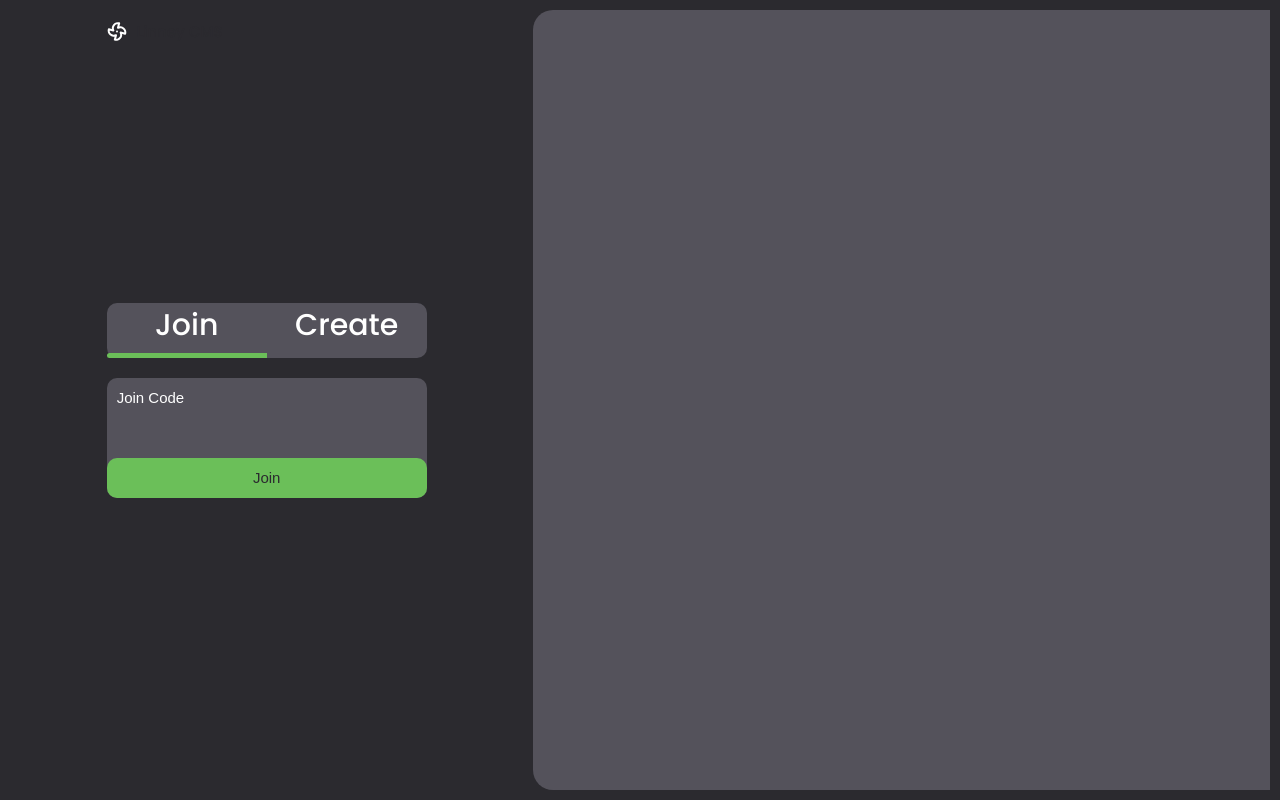
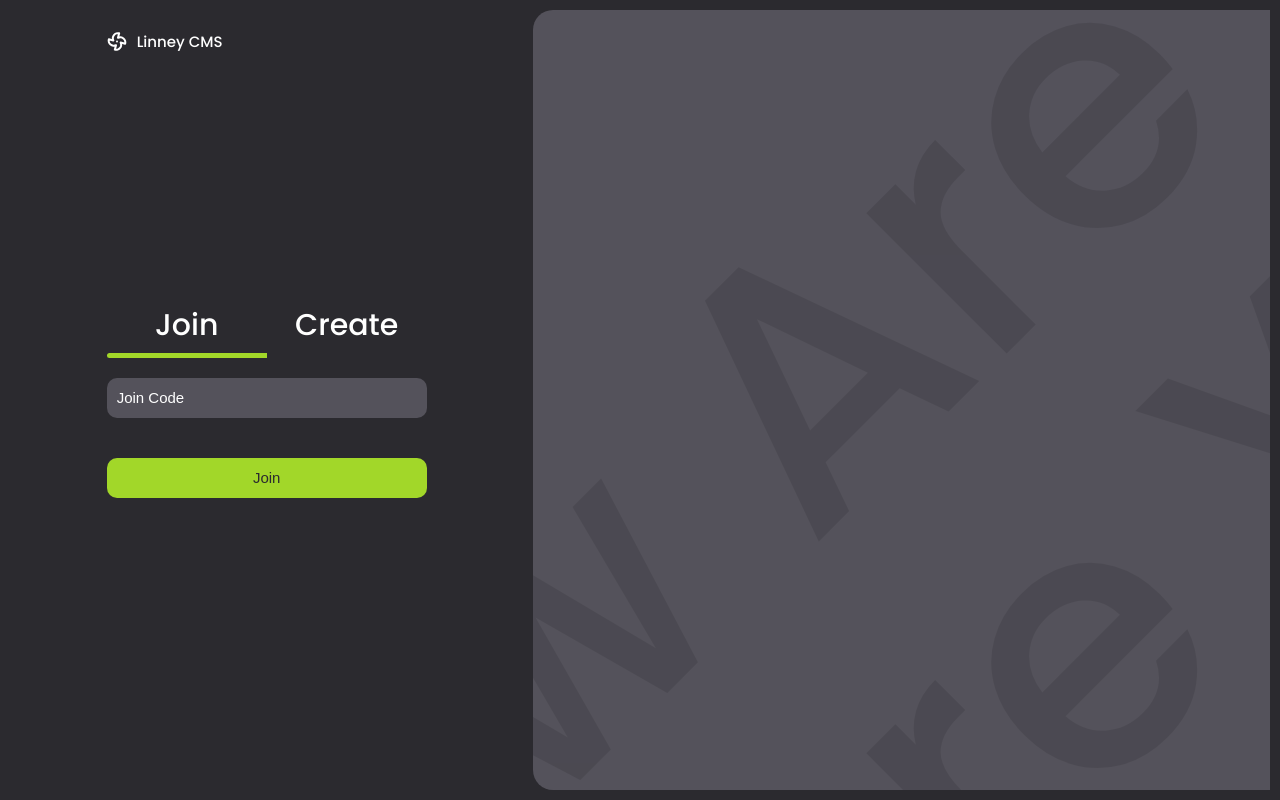
Before and after one commit to 1imo/Linney-Hardware-Checkout, a Next.js app in the folder next-app/: page /onboarding in a window 1280 px wide. Both pictures are taken after a click on the button "Register". Built offline with nearby package versions, Linux system fonts and the light colour scheme; no server answers.

Commit message:
Dashboard redesigned

```diff
--- a/next-app/app/auth/auth.module.css
+++ b/next-app/app/auth/auth.module.css
@@ -3,7 +3,7 @@
     align-items: center;
     justify-content: space-between;
     box-sizing: border-box;
-    padding: 20px max(20px, calc(100vw/12));
+    padding: 30px max(20px, calc(100vw/12));
     color: #2B2A2F;
     font-size: 15px;
     z-index: 10;
@@ -155,7 +155,7 @@ justify-content: center;
     color: #fff;
     width: 100%;
     color: #2B2A2F;
-    background-color: #54525B;
+
 }
 
 .contentMob {
@@ -177,6 +177,7 @@ justify-content: center;
     display: flex;
     align-items: center;
     justify-content: center;
+    background: #54525B;
 }
 
 .switcher {
@@ -206,3 +207,7 @@ justify-content: center;
 .page > section > div > div > button {
     margin-top: 40px;
 }
+
+/* .interface {
+   background-color: #54525B;
+} */
--- a/next-app/app/auth/register/page.jsx
+++ b/next-app/app/auth/register/page.jsx
@@ -17,7 +17,10 @@ export default function Register() {
             email: email.current.value,
             pass: pass.current.value
            })
-            console.log(res)
+            // console.log(res)
+            if (res) {
+                window.location.href = "/onboarding"
+            }
         }
 
     }
--- a/next-app/app/globals.css
+++ b/next-app/app/globals.css
@@ -26,7 +26,7 @@ h1 {
 
 .line {
   width: 50% !important;
-  background-color: #6BBF59;
+  background-color: #A2D729;
   height: 5px;
   border-radius: 5px 0 0 5px;
 }
--- a/next-app/app/landingPage.module.css
+++ b/next-app/app/landingPage.module.css
@@ -41,7 +41,7 @@
     align-items: center;
     justify-content: space-between;
     box-sizing: border-box;
-    padding: 20px max(20px, calc(100vw/24));
+    padding: 30px max(20px, calc(100vw/12));
     color: #fff;
     font-size: 15px;
     z-index: 2;
--- a/next-app/app/onboarding/page.jsx
+++ b/next-app/app/onboarding/page.jsx
@@ -73,18 +73,18 @@ export default function Onboarding() {
     const switchAccountType = (accountType) => {
         if (accountType == 2) {
             setPageTwo(
-                <div className={classes.interface}>
-                    <input type="text" placeholder="Company Name" ref={companyName} />
-                    <button onClick={() => createCompany()} style={{backgroundColor: "#6BBF59"}}>Create</button>
+                <div className={classes.interface} style={{background: "none"}}>
+                    <input type="text" placeholder="Company Name" ref={companyName} style={{background: "#54525B"}} />
+                    <button onClick={() => createCompany()} style={{backgroundColor: "#A2D729"}}>Create</button>
                 </div>
             )
             document.querySelector(".line").style.transform = "translateX(100%)"
             document.querySelector(".line").style.borderRadius = "0 5px 5px 0"
         } else {
             setPageTwo(
-                <div className={classes.interface}>
-                    <input type="text" placeholder="Join Code" ref={joinCode} />
-                    <button style={{backgroundColor: "#6BBF59"}} onClick={() => joinCompany()}>Join</button>
+                <div className={classes.interface} style={{background: "none"}}>
+                    <input type="text" placeholder="Join Code" ref={joinCode} style={{background: "#54525B"}} />
+                    <button style={{backgroundColor: "#A2D729"}} onClick={() => joinCompany()}>Join</button>
                 </div>
             )
             document.querySelector(".line").style.transform = "translateX(0%)"
@@ -103,16 +103,16 @@ export default function Onboarding() {
                 lastName: lastName.current.value
             })
 
-            setPageTwo(<div className={classes.interface}>
-                <input type="text" placeholder="Join Code" ref={joinCode}  onClick={() => joinCompany()}/>
-                <button style={{backgroundColor: "#6BBF59"}}>Join</button>
+            setPageTwo(<div className={classes.interface} style={{background: "none"}}>
+                <input type="text" placeholder="Join Code" ref={joinCode} onClick={() => joinCompany()} style={{background: "#54525B"}}/>
+                <button style={{backgroundColor: "#A2D729"}}>Join</button>
             </div>)
         }
     }
 
     const content = [<div>
         <h1>Lets Get To Know Each Other</h1>
-        <div style={{width: "100%", display: "flex", justifyContent: "center"}}>
+        <div style={{width: "100%", display: "flex", justifyContent: "center", background: "none"}}>
             <div className={classes.imageUpload}>
                 <img src="/image.svg" />
             </div>
@@ -126,11 +126,11 @@ export default function Onboarding() {
             <input type="text" placeholder="What's Your Last Name?" ref={lastName} />
         </div>
 
-        <button onClick={() => nextPage(1)} style={{ backgroundColor: "#6BBF59", marginTop: 10 }}>Register</button>
+        <button onClick={() => nextPage(1)} style={{ backgroundColor: "#A2D729", marginTop: 10 }}>Register</button>
 
-    </div>, <div>
-        <div className={classes.switcher}>
-            <div>
+    </div>, <div style={{background: "none"}}>
+        <div className={classes.switcher} style={{background: "none"}}>
+            <div style={{background: "none"}}>
                <div onClick={() => switchAccountType(1)}>Join</div>
                 <div onClick={() => switchAccountType(2)}>Create</div>
             </div>
@@ -146,7 +146,7 @@ export default function Onboarding() {
         return <main className={classes.entire}>
             <div className={classes.nav}>
                 <div>
-                    <div>
+                    <div style={{color: "#fff", fontWeight: 500}}>
                      <img src="/fan.svg" style={{paddingRight: 10}}/>
                     Linney CMS
                     </div>
@@ -166,7 +166,7 @@ export default function Onboarding() {
         return <main className={classes.entire}>
             <div className={classes.nav}>
                 <div>
-                    <div>
+                    <div style={{color: "#fff", fontWeight: 500}}>
                        <img src="/fan.svg" style={{paddingRight: 10}}/>
                     Linney CMS
                     </div>
@@ -177,7 +177,11 @@ export default function Onboarding() {
                 <section className={classes.left}>
                     {content[contentPosition]}
                 </section>
-                <section className={classes.right}></section>
+                <section className={classes.right}>
+                    <div>How Are You</div>
+                    <div>How Are You</div>
+                    <div>How Are You</div>
+                </section>
 
             </div>
         </main>
```
Also changed, not shown: next-app/app/page.jsx (+2 -10 lines), 2 other files (tests, documents, lock files or other folders).
